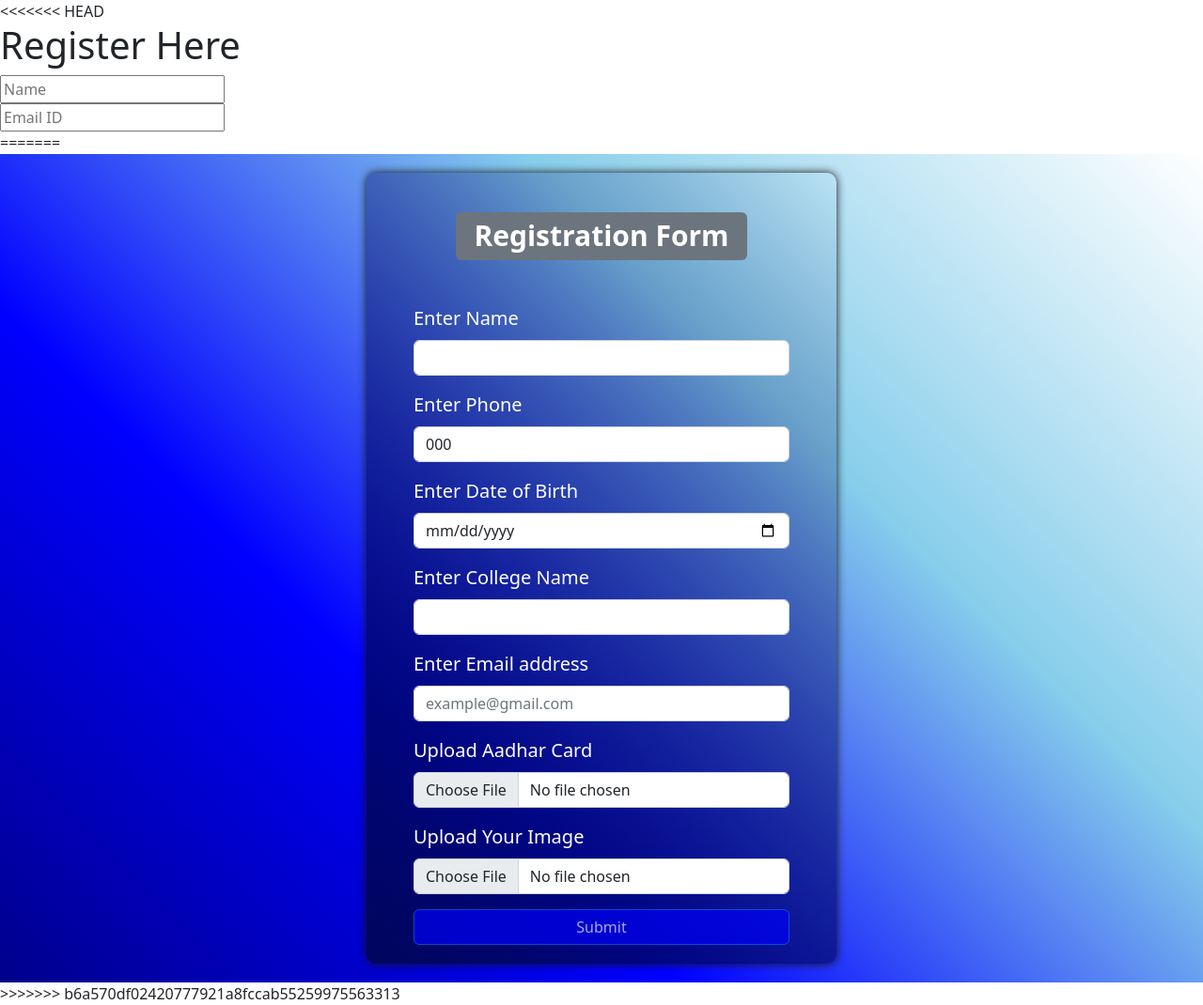
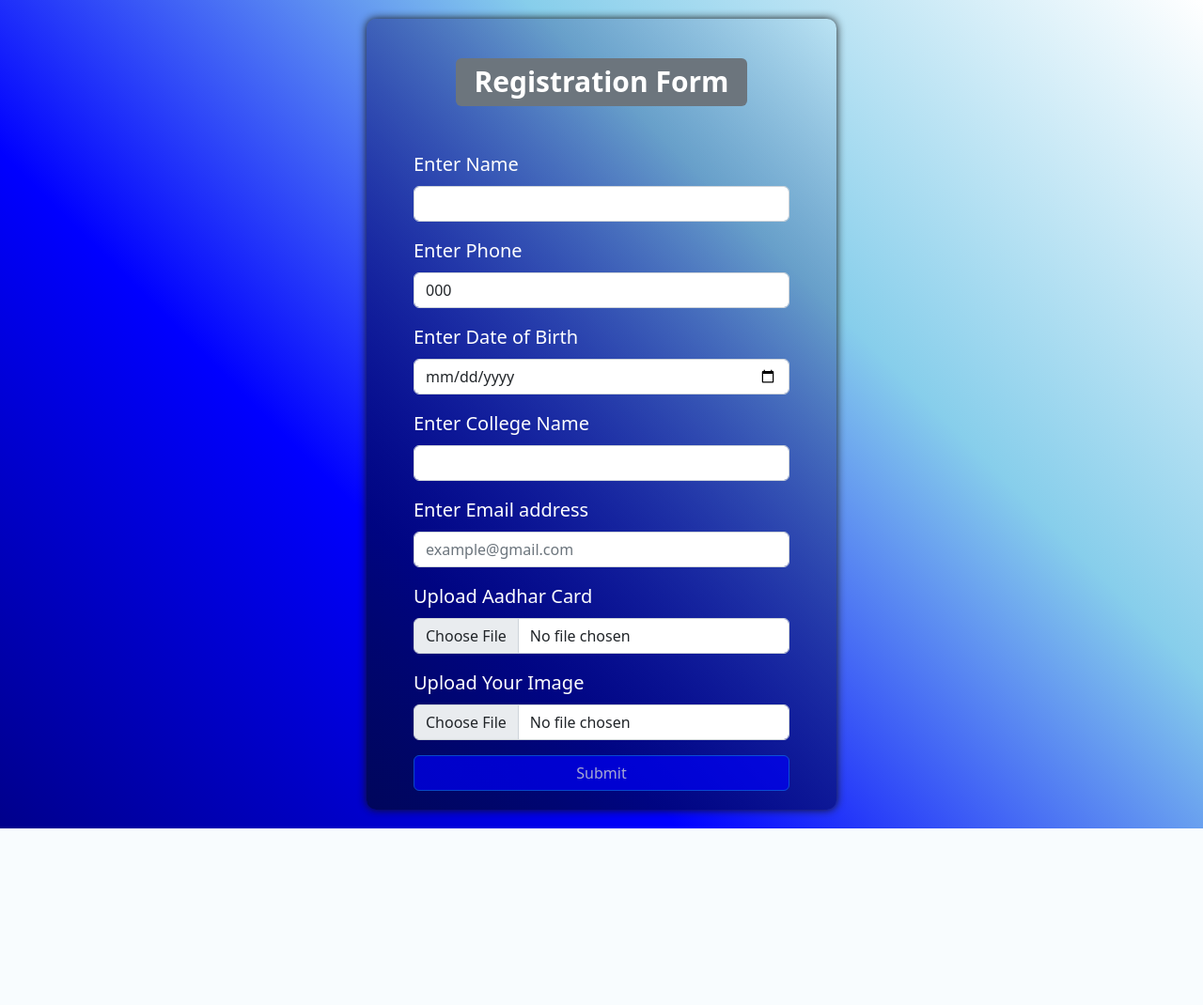
Before and after one commit to only4aj/TRYST_KMV, a Django app: template templates/registration.html in a window 1280 px wide. Shown: the whole page at 94% size. After the commit the page ends 882 px from the top, so only its background shows below. Run offline with Django 4.2, Linux system fonts and the light colour scheme; the template is opened without the code that fills it, so the values that code supplies are empty; parts of the project's set-up code (start-up, migrations or seed data) failed here and were passed over; some libraries are stand-ins or nearby versions.

Commit message:
migrations

```diff
--- a/templates/registration.html
+++ b/templates/registration.html
@@ -1,19 +1,5 @@
 <!DOCTYPE html>
 <html lang="en">
-<<<<<<< HEAD
-<head>
-    <meta charset="UTF-8">
-    <meta name="viewport" content="width=device-width, initial-scale=1.0">
-    <title>Document</title>
-</head>
-<body>
-    <h1>Register Here</h1>
-    <form action="" method="post">
-        <input type="text" name="name" id="name" placeholder="Name">
-        <input type="email" name="mail" id="mail" placeholder="Email ID">
-    </form>
-</body>
-=======
 
 <head>
     <meta charset="UTF-8">
@@ -170,5 +156,4 @@
 
 </script>
 
->>>>>>> b6a570df02420777921a8fccab55259975563313
 </html>
```
Also changed, not shown: TRYST/views.py (+0 -32 lines).
